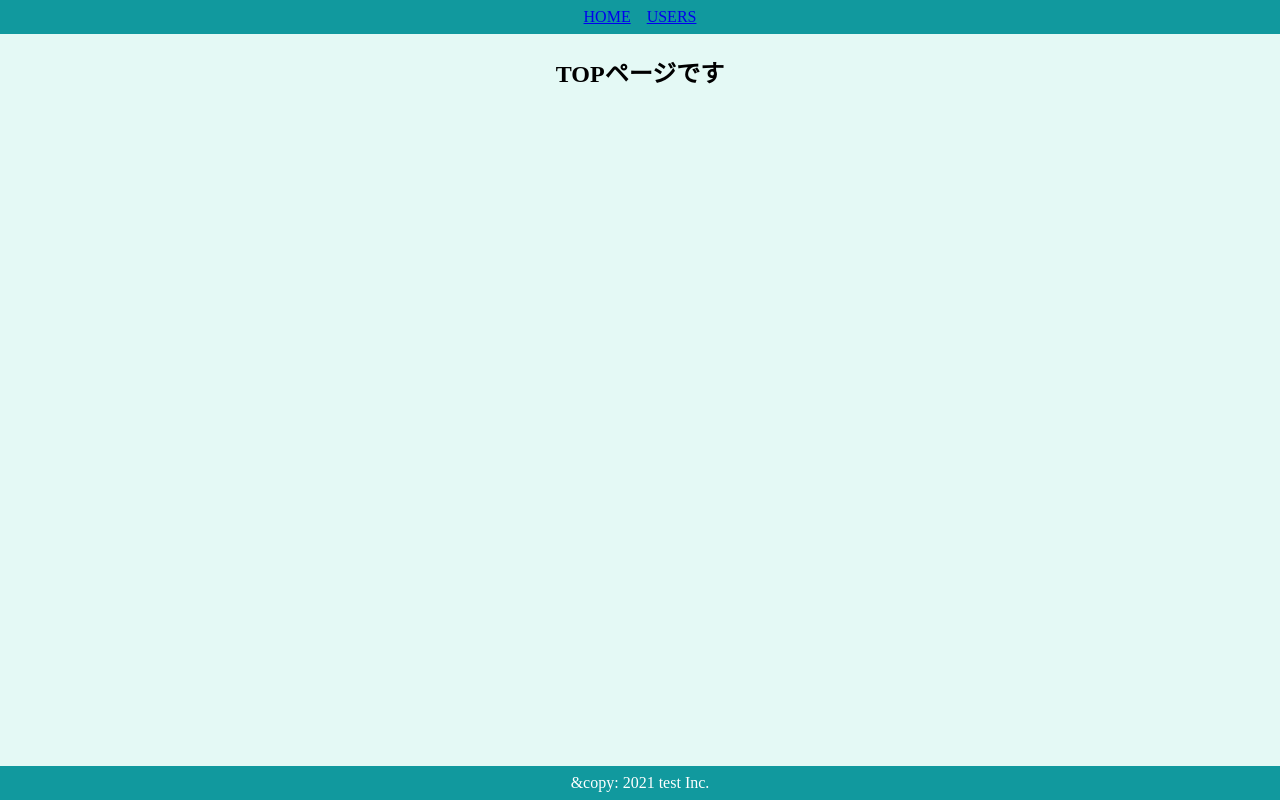
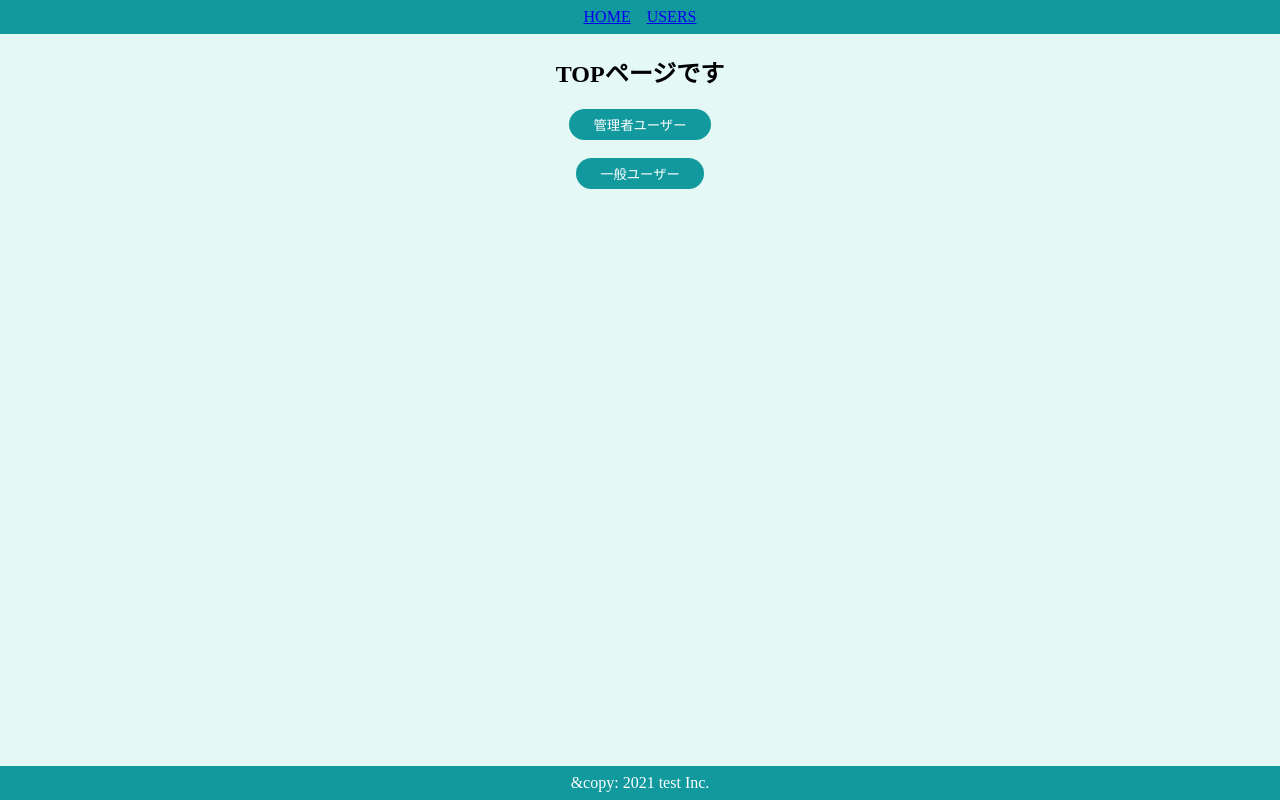
Before and after one commit to hoshico/react-atomic-design, a React (Create React App) app: page / in a window 1280 px wide. Built offline with nearby package versions, Linux system fonts and the light colour scheme.

Commit message:
add isAdmin

```diff
--- a/src/components/atoms/button/SecondaryButton.jsx
+++ b/src/components/atoms/button/SecondaryButton.jsx
@@ -1,9 +1,10 @@
+import React from "react";
 import styled from "styled-components";
 import { BaseButton } from "./BaseButton";
 
 export const SecondaryButton = (props) => {
-  const { children } = props;
-  return <SButton>{children}</SButton>;
+  const { children, onClick } = props;
+  return <SButton onClick={onClick}>{children}</SButton>;
 };
 
 const SButton = styled(BaseButton)`
--- a/src/components/atoms/layout/Footer.jsx
+++ b/src/components/atoms/layout/Footer.jsx
@@ -1,4 +1,3 @@
-import { Link } from "react-router-dom";
 import styled from "styled-components";
 
 export const Footer = () => {
--- a/src/components/moleculese/user/UserIconWithName.jsx
+++ b/src/components/moleculese/user/UserIconWithName.jsx
@@ -1,11 +1,12 @@
 import styled from "styled-components";
 
 export const UserIconWithName = (props) => {
-  const { image, name } = props;
+  const { image, name, isAdmin } = props;
   return (
     <SContainer>
       <SImg width={160} height={160} src={image} alt={name} />
       <SName>{name}</SName>
+      {isAdmin && <SEdit>編集</SEdit>}
     </SContainer>
   );
 };
@@ -22,3 +23,9 @@
   margin: 0;
   color: #40514e;
 `;
+
+const SEdit = styled.span`
+  text-decoration: underline;
+  color: #aaa;
+  cursor: pointer;
+`;
--- a/src/components/organisms/user/UserCard.jsx
+++ b/src/components/organisms/user/UserCard.jsx
@@ -3,10 +3,10 @@
 import { UserIconWithName } from "../../moleculese/user/UserIconWithName";
 
 export const UserCard = (props) => {
-  const { user } = props;
+  const { user, isAdmin } = props;
   return (
     <Card>
-      <UserIconWithName image={user.image} name={user.name} />
+      <UserIconWithName image={user.image} name={user.name} isAdmin={isAdmin} />
       <SDl>
         <dt>メール</dt>
         <dd>{user.email}</dd>
--- a/src/components/pages/Top.jsx
+++ b/src/components/pages/Top.jsx
@@ -1,9 +1,24 @@
+import React from "react";
 import styled from "styled-components";
+import { useHistory } from "react-router-dom";
+
+import { SecondaryButton } from "../atoms/button/SecondaryButton";
 
 export const Top = () => {
+  const history = useHistory();
+
+  const onClickAdmin = () =>
+    history.push({ pathname: "/users", state: { isAdmin: true } });
+  const onClickGeneral = () =>
+    history.push({ pathname: "/users", state: { isAdmin: false } });
+
   return (
     <SContainer>
       <h2>TOPページです</h2>
+      <SecondaryButton onClick={onClickAdmin}>管理者ユーザー</SecondaryButton>
+      <br />
+      <br />
+      <SecondaryButton onClick={onClickGeneral}>一般ユーザー</SecondaryButton>
     </SContainer>
   );
 };
--- a/src/components/pages/Users.jsx
+++ b/src/components/pages/Users.jsx
@@ -1,4 +1,7 @@
+import React from "react";
 import styled from "styled-components";
+import { useLocation } from "react-router-dom";
+
 import { SearchInput } from "../moleculese/SeachInput";
 import { UserCard } from "../organisms/user/UserCard";
 
@@ -17,13 +20,16 @@
 });
 
 export const Users = () => {
+  const { state } = useLocation();
+  const isAdmin = state ? state.isAdmin : false;
+
   return (
     <SContainer>
       <h2>ユーザー一覧</h2>
       <SearchInput />
       <SUserArea>
-        {users.map((user) => (
-          <UserCard key={users.id} user={user} />
+        {users.map((obj) => (
+          <UserCard key={obj.id} user={obj} isAdmin={isAdmin} />
         ))}
       </SUserArea>
     </SContainer>
```
